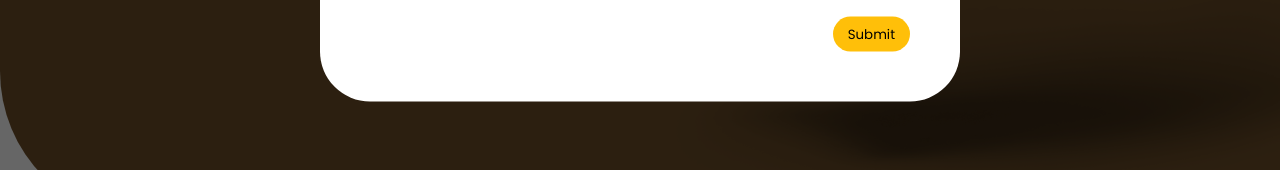
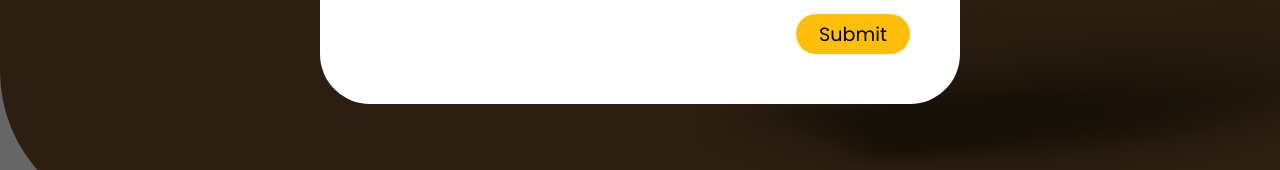
Before and after one commit to beverleysun/book-program-discussion, a website: page index.html in a window 1280 px wide. Both pictures are taken after a click on the element "Sign Up". Shown: the part 579-749 px from the top of the page. Drawn offline with nearby package versions, Linux system fonts and the light colour scheme; files that its build step writes are made by us from their sources.

Commit message:
add glowing input fields

```diff
--- a/styles.scss
+++ b/styles.scss
@@ -74,6 +74,10 @@ body {
       height: 25px;
       outline: none;
       padding-left: 15px;
+
+      &:focus {
+        box-shadow: 0 0 3px $primary-color;
+      }
     }
     .divider {
       height: 1px;
@@ -107,12 +111,13 @@ body {
       display: flex;
       justify-content: flex-end;
       .submit-btn {
-        padding: 0 15px;
+        padding: 0 23px;
         cursor: pointer;
         background-color: $secondary-color;
         border: none;
-        height: 35px;
-        border-radius: 25px;
+        height: 40px;
+        border-radius: 30px;
+        font-size: 1.2rem;
       }
     }
   }
```
